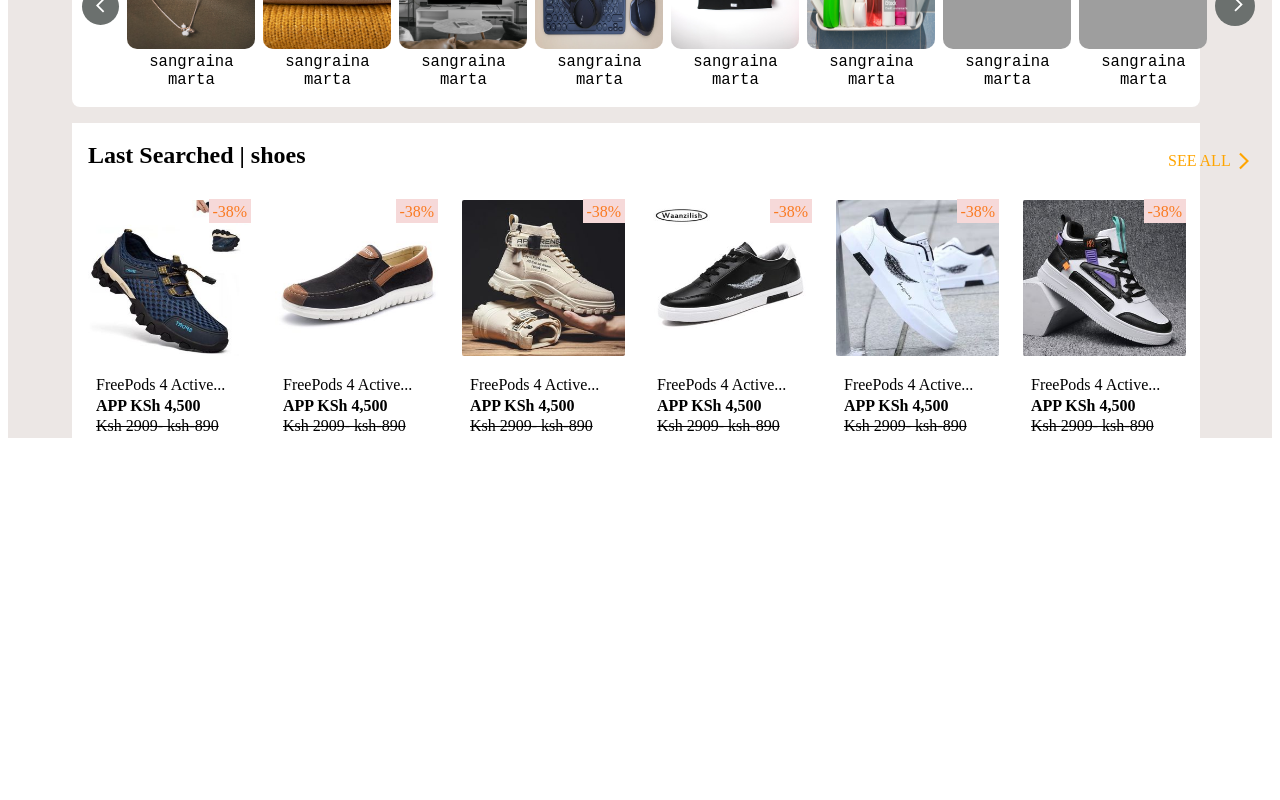
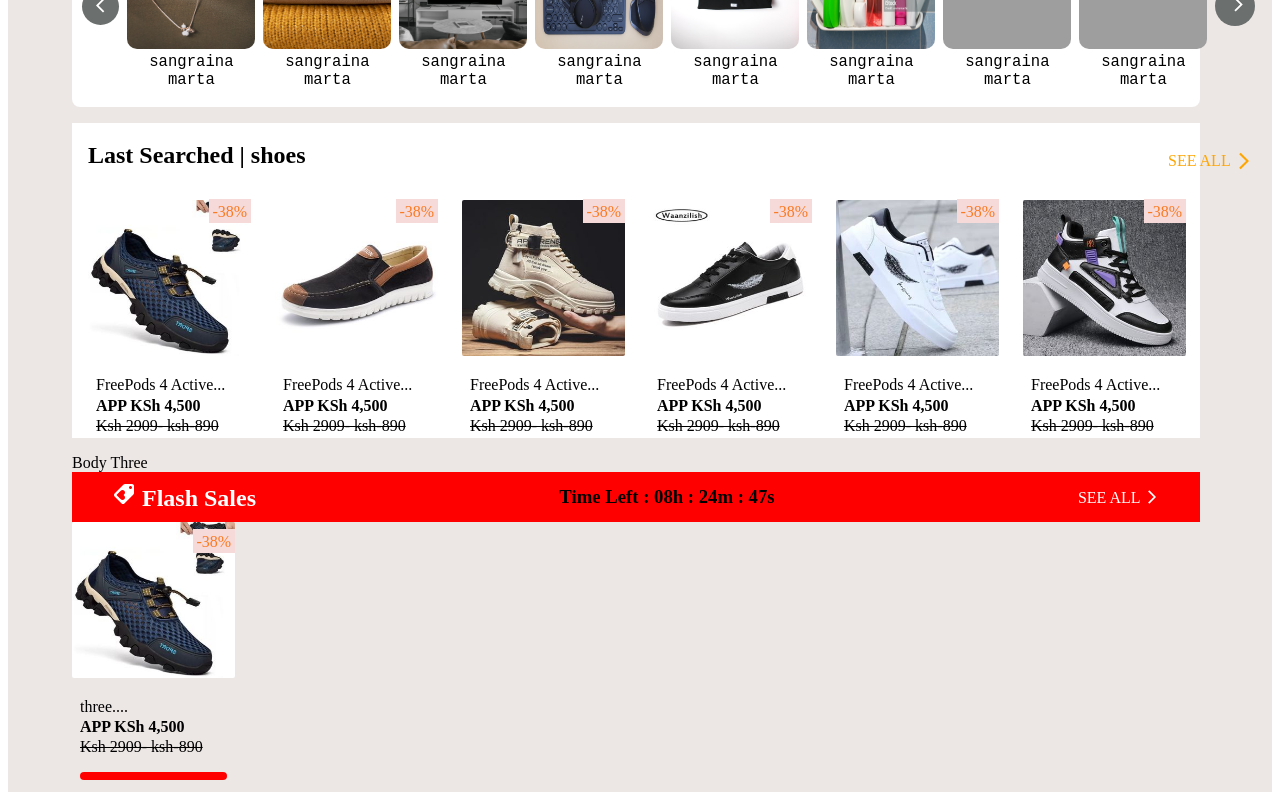
Before and after one commit to mihret1/HuluBebere, a React (Create React App) app in the folder client/: page / in a window 1280 px wide. Shown: the part 1335-2135 px from the top of the page. Before the commit the page ends 1804 px from the top, so only its background shows below. Built offline with nearby package versions, Linux system fonts and the light colour scheme; grey boxes are pictures that could not be loaded.

Commit message:
flash share

```diff
--- /dev/null
+++ b/client/src/components/bodyThree/bodyThree.jsx
@@ -0,0 +1,56 @@
+import { Box, Stack } from "@mui/material"
+import { Link } from "react-router-dom"
+import s1 from '../../assets/s1.jpg'
+import LoyaltyIcon from '@mui/icons-material/Loyalty';
+import { useState } from "react";
+import ArrowBackIosIcon from '@mui/icons-material/ArrowBackIos';
+import ArrowForwardIosIcon from '@mui/icons-material/ArrowForwardIos';
+const BodyThree=()=>{
+    const [time,setTime]=useState(new Date())
+
+    const Cardd=(props)=>{
+        return(
+
+            <Box  sx={{ height:270,width:163,borderRadius:2,":hover":{boxShadow:5}}}>
+              <Link to={props.linke} style={{ textDecoration:'none',color:'black' }}>
+                 <img src={props.imge} style={{ height:156,width:163,borderRadius:2 }}/>
+                 <Box ml={1} mt={2} mr={1}>
+                  <p style={{ marginTop:2.2 ,marginBottom:2.2}}>{props.title}</p>
+                  <b style={{ marginTop:2.3 }}>{props.price}</b>
+                  <p style={{ textDecoration:'line-through' ,marginTop:2.3}}>{props.rejectPrice}</p>
+                  <Box sx={{ height:8,backgroundColor:'red',borderRadius:5 }}></Box>
+                  <span style={{color:'#fa7a21', backgroundColor:'#f6d9d9',padding:3.5,position:'relative',bottom:248,left:113 }}>-38% {props.percent}</span>
+                 </Box>
+
+               </Link>
+            </Box>
+
+        )
+    }
+    return(
+        <Stack>
+          Body Three
+             <Stack direction='row' pl={5} pr={5} justifyContent='space-between'  alignItems='center'sx={{ height:50, backgroundColor:'red' }}>
+
+
+                <h2 style={{ color:'white' }}> <LoyaltyIcon sx={{color:'white', transform:'rotate(90deg)'}}/> Flash Sales</h2>
+                <h3>Time Left :  08h : 24m : 47s  </h3>
+                <Link style={{ textDecoration:'none',color:'white',position:'relative', }}> SEE ALL <ArrowForwardIosIcon sx={{fontSize:16,top:5,position:'relative',top:2}}/> </Link>
+
+             </Stack>
+             <Box></Box>
+
+              <Cardd
+                    linke='/detail'
+                    imge={s1}
+                    title='three....'
+                    price='APP KSh 4,500'
+                    rejectPrice='Ksh 2909- ksh-890'
+
+                    />
+
+        </Stack>
+    )
+}
+
+export default BodyThree
--- a/client/src/components/bodyTwo/bodyTwo.jsx
+++ b/client/src/components/bodyTwo/bodyTwo.jsx
@@ -206,13 +206,15 @@
           <Box pl={2} sx={{ height:315,backgroundColor:'white'}}>
               <h2 style={{marginBottom:7 }}> <b>Last Searched </b>| shoes</h2>
               <Link style={{ textDecoration:'none',color:'orange',position:'relative', left:1080 ,top:-30}}> SEE ALL <ArrowForwardIosIcon sx={{fontSize:20,top:5,position:'relative'}}/> </Link>
+
               <Stack direction='row' spacing={3}>
               <Cardd
                     linke='/detail'
                      imge={s1}
                     title='FreePods 4 Active...'
                     price='APP KSh 4,500'
-                    rejectPrice='Ksh 2909- ksh-890'/>
+                    rejectPrice='Ksh 2909- ksh-890'
+                    />
                      <Cardd
                     linke='/detail'
                      imge={s2}
--- a/client/src/components/home/home.jsx
+++ b/client/src/components/home/home.jsx
@@ -2,12 +2,16 @@
 import BodyOne from "../bodyOne/bodyOne"
 import { ComOne } from "../bodyOne/bodyone_componets"
 import BodyTwo from "../bodyTwo/bodyTwo"
+import BodyThree from "../bodyThree/bodyThree"
+
+
 
 const Home=()=>{
     return(
         <Stack spacing={2} ml={8} mr={9}>
            <BodyOne />
            <BodyTwo />
+           <BodyThree />
         </Stack>
     )
 }
```
